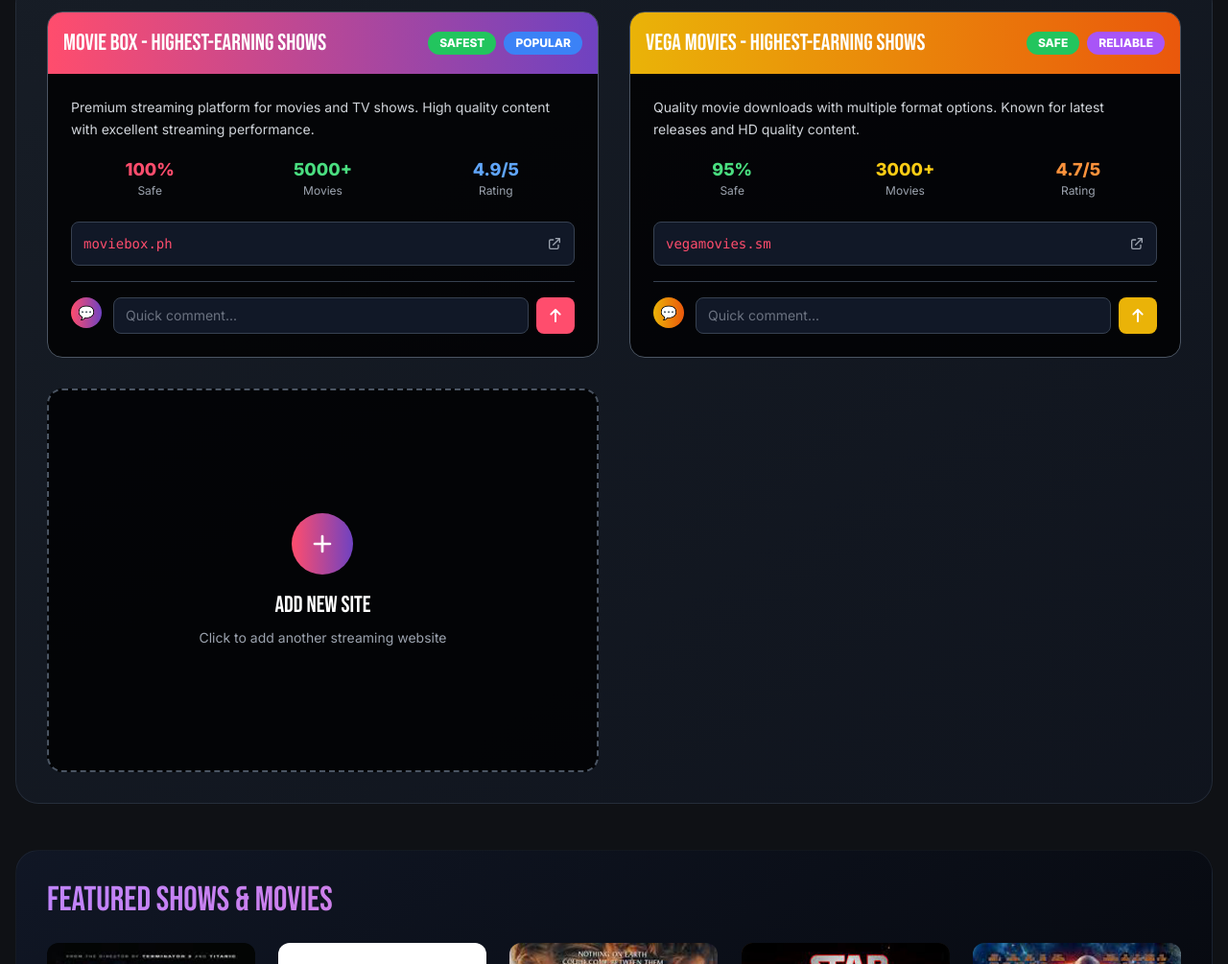
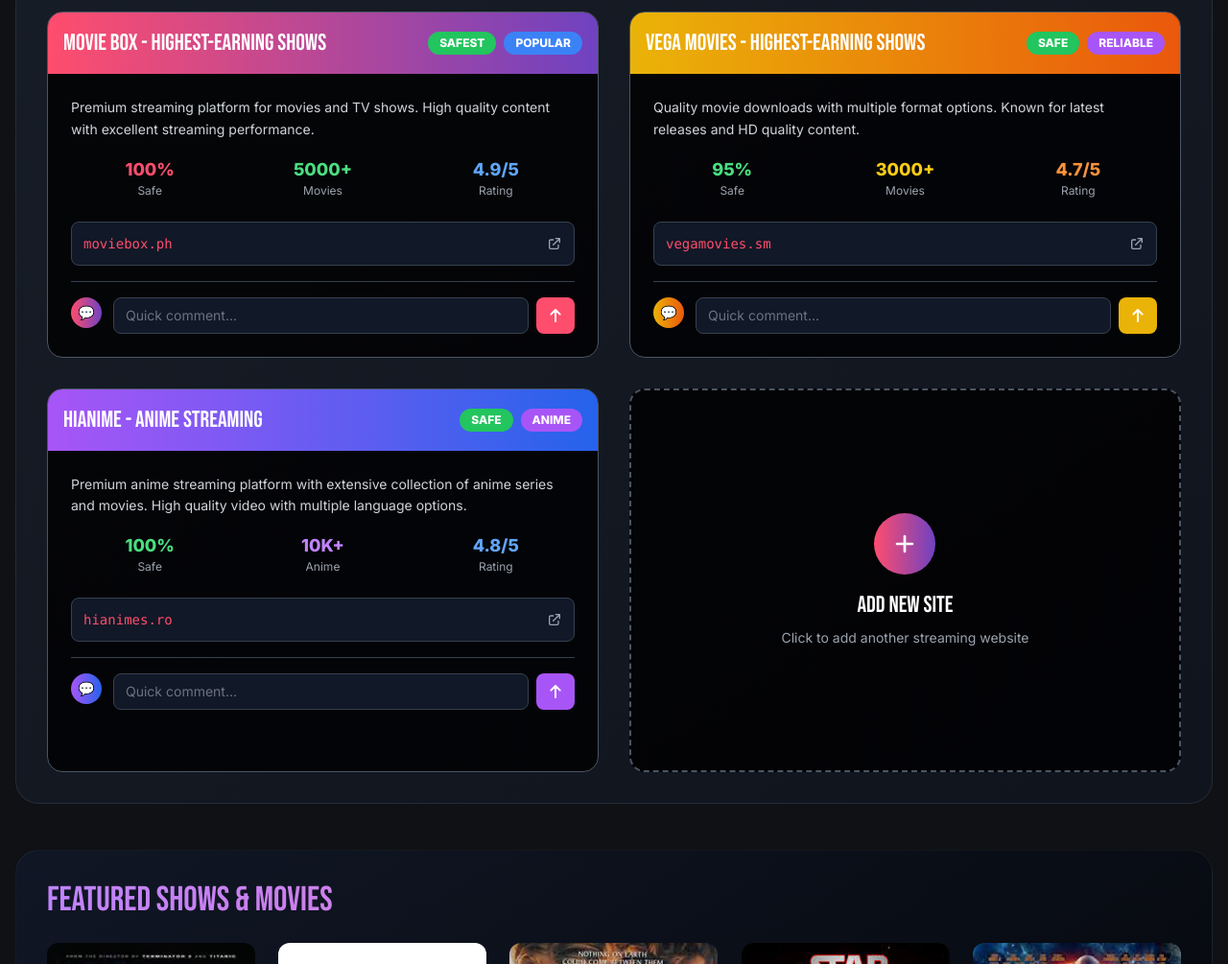
Before and after one commit to Boss17536/Curator, a plain HTML site: page shows.html in a window 1280 px wide. Shown: the part 379-1384 px from the top of the page at 96% size. Drawn offline with nearby package versions, Linux system fonts and the light colour scheme.

Commit message:
Update shows.html

```diff
--- a/shows.html
+++ b/shows.html
@@ -257,6 +257,75 @@
           </div>
         </div>
 
+        <!-- HiAnime Card -->
+        <div class="show-site-card bg-black/80 border border-gray-600 rounded-2xl overflow-hidden hover:border-accent-1 hover:shadow-2xl hover:shadow-accent-1/20 transition-all duration-500 group">
+          <!-- Card Header -->
+          <div class="bg-gradient-to-r from-purple-500 to-blue-600 p-4">
+            <div class="flex items-center justify-between">
+              <h3 class="font-display text-2xl text-white">HIANIME - ANIME STREAMING</h3>
+              <div class="flex gap-2">
+                <span class="bg-green-500 text-white px-3 py-1 rounded-full text-xs font-bold">SAFE</span>
+                <span class="bg-purple-500 text-white px-3 py-1 rounded-full text-xs font-bold">ANIME</span>
+              </div>
+            </div>
+          </div>
+
+          <!-- Card Content -->
+          <div class="p-6">
+            <!-- Description -->
+            <p class="text-gray-300 mb-4 text-sm leading-relaxed">
+              Premium anime streaming platform with extensive collection of anime series and movies. High quality video with multiple language options.
+            </p>
+
+            <!-- Stats -->
+            <div class="grid grid-cols-3 gap-4 mb-6">
+              <div class="text-center">
+                <div class="text-green-400 font-bold text-lg">100%</div>
+                <div class="text-gray-400 text-xs">Safe</div>
+              </div>
+              <div class="text-center">
+                <div class="text-purple-400 font-bold text-lg">10K+</div>
+                <div class="text-gray-400 text-xs">Anime</div>
+              </div>
+              <div class="text-center">
+                <div class="text-blue-400 font-bold text-lg">4.8/5</div>
+                <div class="text-gray-400 text-xs">Rating</div>
+              </div>
+            </div>
+
+            <!-- Link -->
+            <div class="mb-4">
+              <a href="https://hianimes.ro/" target="_blank"
+                 class="block bg-gray-900 border border-gray-700 rounded-lg p-3 hover:border-accent-1 transition-colors duration-300 group">
+                <div class="flex items-center justify-between">
+                  <span class="text-accent-1 font-mono text-sm truncate">hianimes.ro</span>
+                  <svg class="w-4 h-4 text-gray-400 group-hover:text-accent-1 transition-colors duration-300" fill="none" stroke="currentColor" viewBox="0 0 24 24">
+                    <path stroke-linecap="round" stroke-linejoin="round" stroke-width="2" d="M10 6H6a2 2 0 00-2 2v10a2 2 0 002 2h10a2 2 0 002-2v-4M14 4h6m0 0v6m0-6L10 14"></path>
+                  </svg>
+                </div>
+              </a>
+            </div>
+
+            <!-- Quick Comment -->
+            <div class="border-t border-gray-700 pt-4">
+              <div class="flex gap-3">
+                <div class="w-8 h-8 bg-gradient-to-r from-purple-500 to-blue-600 rounded-full flex items-center justify-center">
+                  <span class="text-white text-sm font-bold">💬</span>
+                </div>
+                <div class="flex-1 flex gap-2">
+                  <input type="text" placeholder="Quick comment..."
+                         class="flex-1 bg-gray-900 border border-gray-700 rounded-lg px-3 py-2 text-white placeholder-gray-500 text-sm focus:border-accent-1 focus:outline-none transition-colors duration-300">
+                  <button class="bg-purple-500 hover:bg-blue-600 text-white px-3 py-2 rounded-lg transition-colors duration-300">
+                    <svg class="w-4 h-4" fill="none" stroke="currentColor" viewBox="0 0 24 24">
+                      <path stroke-linecap="round" stroke-linejoin="round" stroke-width="3" d="M5 10l7-7m0 0l7 7m-7-7v18"></path>
+                    </svg>
+                  </button>
+                </div>
+              </div>
+            </div>
+          </div>
+        </div>
+
         <!-- Add New Site Card -->
         <div class="show-site-card bg-black/80 border-2 border-dashed border-gray-600 rounded-2xl flex items-center justify-center hover:border-accent-1 transition-all duration-500 group cursor-pointer min-h-[400px]" onclick="window.open('https://docs.google.com/forms/d/e/1FAIpQLSc1l2PxHXq6NznzwjfBLC4eybt_GLkcK8pvPQpccX17I4drGg/viewform?usp=dialog', '_blank')">
           <div class="text-center p-8">
```
